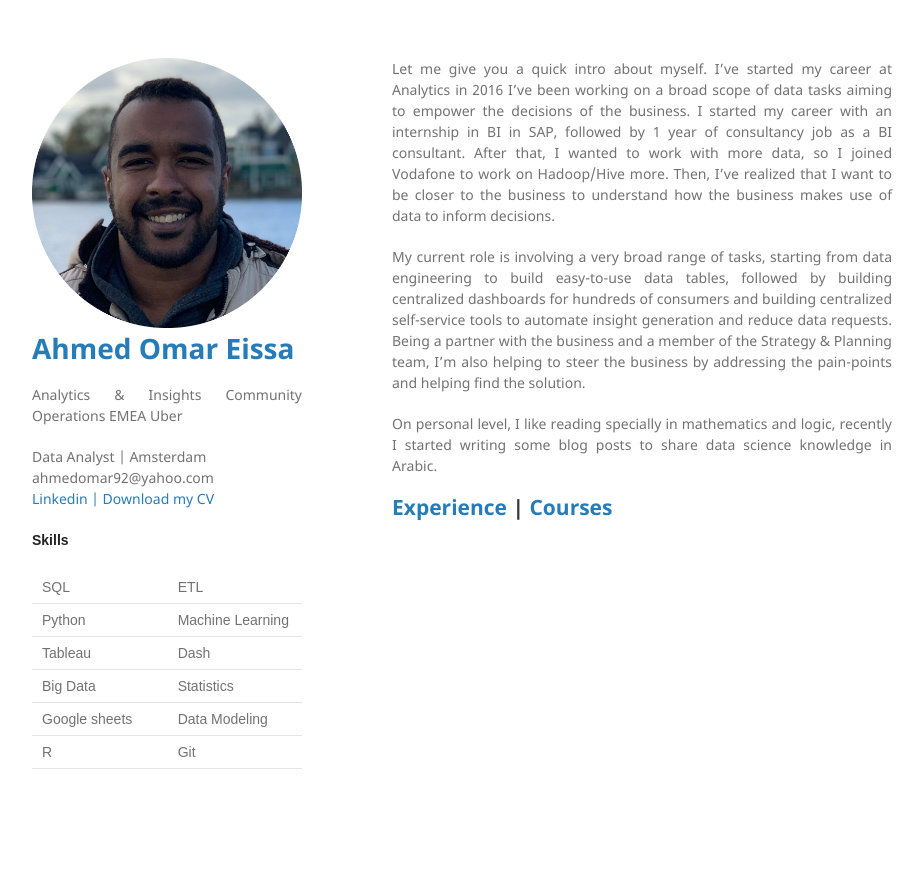
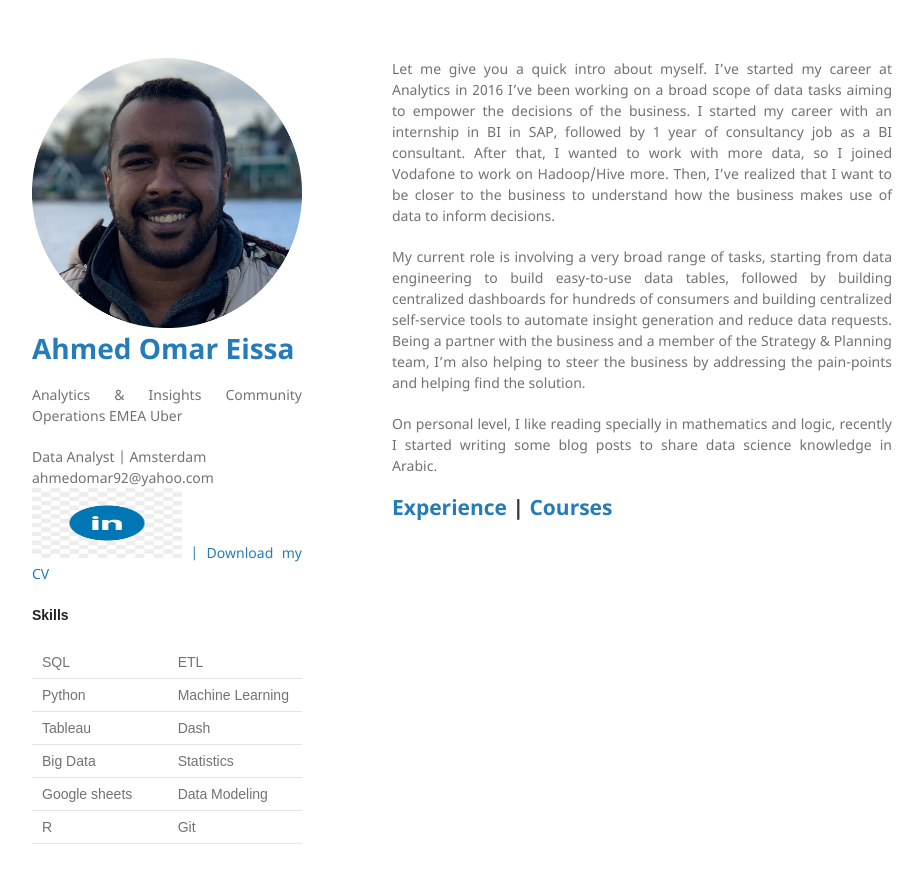
Before and after one commit to AhmedOmarEissa/AhmedOmarEissa.github.io, a Jekyll site: the page built from index.md, in a window 1280 px wide. Shown: the top 883 px of the page, without its empty margins (178-1102 px from the left). Built offline with Jekyll 4.4.1, drawn with Linux system fonts in a browser that asks for light colours.

Commit message:
Linkein Logo

```diff
--- a/_layouts/default.html
+++ b/_layouts/default.html
@@ -30,7 +30,9 @@
         <p> Analytics & Insights Community Operations EMEA Uber</p>
         <p>Data Analyst | Amsterdam </br>
         ahmedomar92@yahoo.com </br>
-        <a href="https://www.linkedin.com/in/ahmedomareissa/" target="_blank">Linkedin</a>
+        <a href="https://www.linkedin.com/in/ahmedomareissa/" target="_blank">
+            <img  src="https://github.com/AhmedOmarEissa/AhmedOmarEissa.github.io/raw/master/assets/img/linkedin.jpg" width=150" height="70">
+        </a>
         <a href="https://github.com/AhmedOmarEissa/AhmedOmarEissa.github.io/raw/master/assets/Ahmed%20Omar%20Eissa.pdf"> | Download my CV</a></p>
 
         <p style="text-align: left;"><strong><span style="font-family:
```
Also changed, not shown: assets/img/linkedin.jpg (added).
